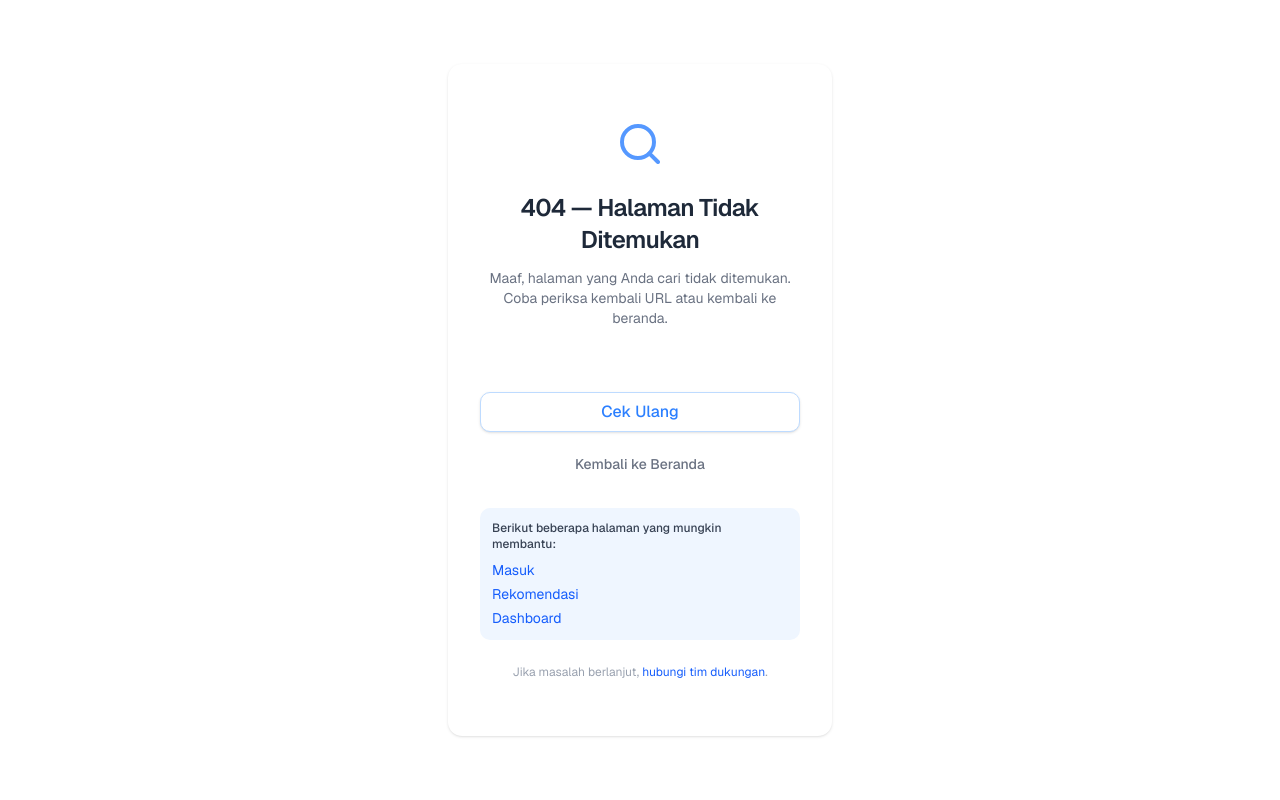
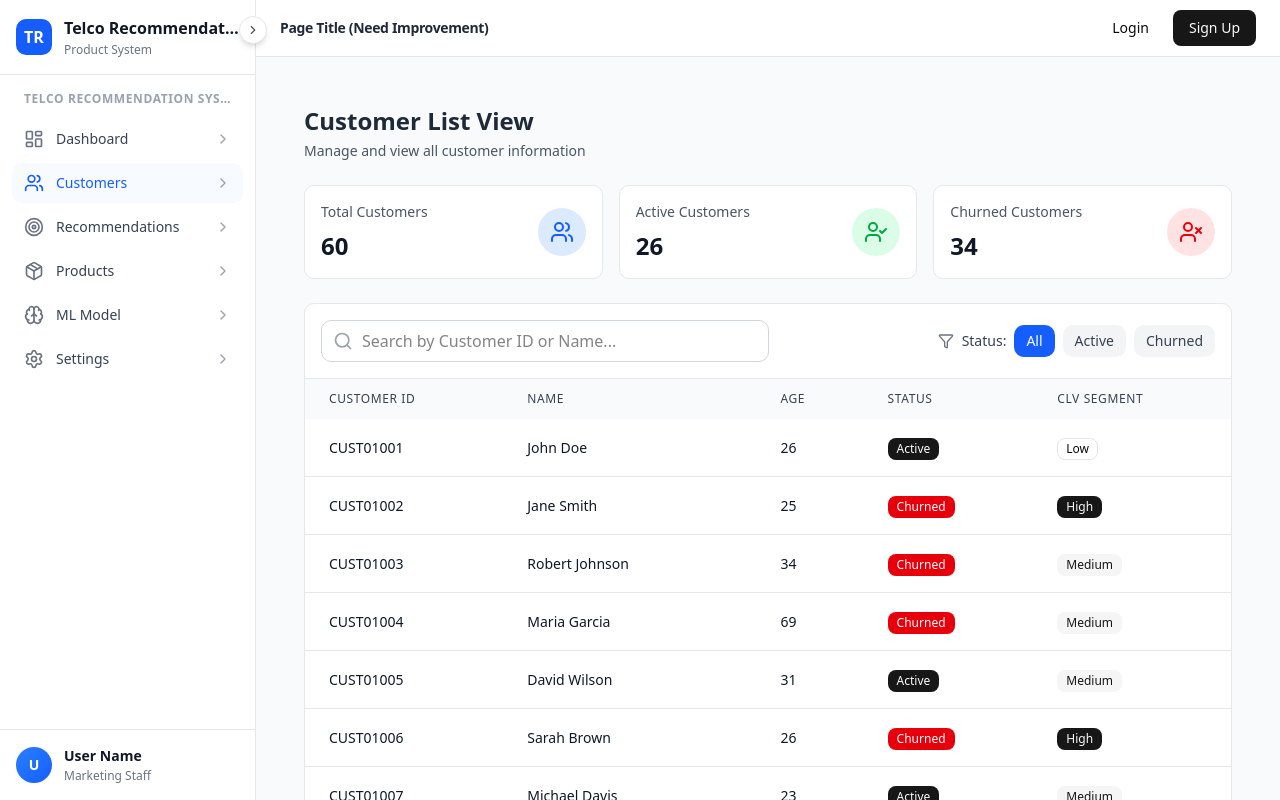
Before and after one commit to Insomnia-Space/web, a Next.js app: page /customers in a window 1280 px wide. Before the commit this address had no page. Built offline with nearby package versions, Linux system fonts and the light colour scheme; no server answers.

Commit message:
style: :construction: improve paging layout

```diff
--- /dev/null
+++ b/src/app/(main)/customers/page.tsx
@@ -0,0 +1,179 @@
+'use client';
+
+import { DashboardLayout } from '@/components/layout/Layouts';
+import { useAppDispatch, useAppSelector } from '@/store/hooks';
+import {
+  selectPageInfo,
+  selectPaginatedCustomers,
+  setCurrentPage,
+  setCustomers,
+  setSearchTerm,
+  setStatusFilter,
+} from '@/store/slices/customerSlice';
+import { useRouter } from 'next/navigation';
+import { useEffect } from 'react';
+import { CustomerListHeader } from '@/app/(main)/customers/components/CustomerListHeader';
+import { CustomerStatsCards } from '@/app/(main)/customers/components/CustomerStatsCard';
+import { CustomerFilters } from '@/app/(main)/customers/components/CustomerFilters';
+import { CustomerTable } from '@/app/(main)/customers/components/CustomerTable';
+import { CustomerPagination } from '@/app/(main)/customers/components/CustomerPagination';
+
+const generateSampleData = () => {
+  const names = [
+    'John Doe',
+    'Jane Smith',
+    'Robert Johnson',
+    'Maria Garcia',
+    'David Wilson',
+    'Sarah Brown',
+    'Michael Davis',
+    'Lisa Anderson',
+    'James Martinez',
+    'Jennifer Taylor',
+    'William Thomas',
+    'Patricia Moore',
+    'Richard Jackson',
+    'Barbara White',
+    'Joseph Harris',
+    'Susan Martin',
+    'Charles Thompson',
+    'Jessica Garcia',
+    'Thomas Robinson',
+    'Nancy Clark',
+    'Daniel Rodriguez',
+    'Karen Lewis',
+    'Matthew Lee',
+    'Betty Walker',
+    'Anthony Hall',
+    'Sandra Allen',
+    'Mark Young',
+    'Donna King',
+    'Paul Wright',
+    'Carol Lopez',
+    'Steven Hill',
+    'Michelle Scott',
+    'Andrew Green',
+    'Emily Adams',
+    'Joshua Baker',
+    'Ashley Nelson',
+    'Kevin Carter',
+    'Kimberly Mitchell',
+    'Brian Perez',
+    'Amanda Roberts',
+    'George Turner',
+    'Melissa Phillips',
+    'Edward Campbell',
+    'Deborah Parker',
+    'Ronald Evans',
+    'Stephanie Edwards',
+    'Timothy Collins',
+    'Rebecca Stewart',
+    'Jason Sanchez',
+    'Laura Morris',
+    'Jeffrey Rogers',
+    'Sharon Reed',
+    'Ryan Cook',
+    'Cynthia Morgan',
+    'Jacob Bell',
+    'Kathleen Murphy',
+    'Gary Bailey',
+    'Amy Rivera',
+    'Nicholas Cooper',
+    'Angela Richardson',
+  ];
+
+  const segments: Array<'High' | 'Medium' | 'Low'> = ['High', 'Medium', 'Low'];
+  const statuses: Array<'Active' | 'Churned'> = ['Active', 'Churned'];
+
+  return names.map((name, index) => ({
+    id: `CUST${String(index + 1001).padStart(5, '0')}`,
+    name,
+    age: Math.floor(Math.random() * 50) + 20,
+    status: statuses[Math.floor(Math.random() * statuses.length)],
+    clvSegment: segments[Math.floor(Math.random() * segments.length)],
+  }));
+};
+
+export default function CustomerListPage() {
+  const dispatch = useAppDispatch();
+  const router = useRouter();
+
+  // Selectors
+  const { filters, pagination, loading, stats } = useAppSelector(state => state.customers);
+  const paginatedCustomers = useAppSelector(selectPaginatedCustomers);
+  const pageInfo = useAppSelector(selectPageInfo);
+
+  // Initialize sample data (nanti ganti dengan fetchCustomers dari API)
+  useEffect(() => {
+    const sampleData = generateSampleData();
+    dispatch(setCustomers(sampleData));
+  }, [dispatch]);
+
+  // Handlers
+  const handleSearchChange = (value: string) => {
+    dispatch(setSearchTerm(value));
+  };
+
+  const handleSearchClear = () => {
+    dispatch(setSearchTerm(''));
+  };
+
+  const handleFilterChange = (status: 'All' | 'Active' | 'Churned') => {
+    dispatch(setStatusFilter(status));
+  };
+
+  const handlePageChange = (page: number) => {
+    dispatch(setCurrentPage(page));
+  };
+
+  const handleRowClick = (customer: { id: string }) => {
+    router.push(`/customers/${customer.id}`);
+  };
+
+  return (
+    <DashboardLayout>
+      <div className="p-6">
+        {/* Header */}
+        <CustomerListHeader />
+
+        {/* Statistics Cards */}
+        <CustomerStatsCards stats={stats} />
+
+        {/* Table Card */}
+        <div className="rounded-lg border border-gray-200 bg-white">
+          {/* Search and Filter Bar */}
+          <div className="border-b border-gray-200 p-4">
+            <CustomerFilters
+              searchTerm={filters.searchTerm}
+              onSearchChange={handleSearchChange}
+              onSearchClear={handleSearchClear}
+              filterStatus={filters.status}
+              onFilterChange={handleFilterChange}
+              loading={loading}
+            />
+          </div>
+
+          {/* Table */}
+          <CustomerTable
+            customers={paginatedCustomers}
+            loading={loading}
+            onRowClick={handleRowClick}
+          />
+
+          {/* Pagination */}
+          {pagination.totalItems > pagination.itemsPerPage && (
+            <CustomerPagination
+              currentPage={pagination.currentPage}
+              totalPages={pagination.totalPages}
+              itemsPerPage={pagination.itemsPerPage}
+              totalItems={pagination.totalItems}
+              startIndex={pageInfo.startIndex}
+              endIndex={pageInfo.endIndex}
+              onPageChange={handlePageChange}
+            />
+          )}
+        </div>
+      </div>
+    </DashboardLayout>
+  );
+}
--- a/src/components/pagination.tsx
+++ b/src/components/pagination.tsx
@@ -1,10 +1,8 @@
-'use client';
-
-import { cn } from '@/lib/utils';
+import { ChevronLeft, ChevronRight } from 'lucide-react';
 
 interface PaginationProps {
-  currentPage?: number;
-  totalPages?: number;
+  currentPage: number;
+  totalPages: number;
   onPageChange: (page: number) => void;
   itemsPerPage?: number;
   totalItems?: number;
@@ -12,7 +10,7 @@ interface PaginationProps {
   className?: string;
 }
 
-export default function Pagination({
+export function Pagination({
   currentPage = 1,
   totalPages = 1,
   onPageChange,
@@ -25,7 +23,7 @@ export default function Pagination({
   const endItem = Math.min(currentPage * itemsPerPage, totalItems);
 
   const getPageNumbers = () => {
-    const pages: number[] = [];
+    const pages: (number | string)[] = [];
     const showPages = 5;
 
     let startPage = Math.max(1, currentPage - Math.floor(showPages / 2));
@@ -35,13 +33,31 @@ export default function Pagination({
       startPage = Math.max(1, endPage - showPages + 1);
     }
 
+    // Always show first page
+    if (startPage > 1) {
+      pages.push(1);
+      if (startPage > 2) pages.push('...');
+    }
+
+    // Page numbers
     for (let i = startPage; i <= endPage; i++) {
       pages.push(i);
+    }
+
+    // Always show last page
+    if (endPage < totalPages) {
+      if (endPage < totalPages - 1) pages.push('...');
+      pages.push(totalPages);
     }
 
     return pages;
   };
 
+  if (totalPages <= 1) return null;
+
+  function cn(...classes: (string | false | null | undefined)[]): string {
+    return classes.filter(Boolean).join(' ');
+  }
   return (
     <div className={cn('flex items-center justify-between', className)}>
       {showInfo && (
@@ -57,34 +73,48 @@ export default function Pagination({
         <button
           onClick={() => onPageChange(currentPage - 1)}
           disabled={currentPage === 1}
-          className="rounded-md border border-gray-300 bg-white px-3 py-2 text-sm font-medium text-gray-700 hover:bg-gray-50 disabled:cursor-not-allowed disabled:opacity-50"
+          className="flex items-center gap-1 rounded-lg border border-gray-300 bg-white px-3 py-2 text-sm font-medium text-gray-700 transition-colors hover:bg-gray-50 disabled:cursor-not-allowed disabled:opacity-50"
         >
+          <ChevronLeft className="h-4 w-4" />
           Previous
         </button>
 
         {/* Page Numbers */}
-        {getPageNumbers().map(page => (
+        <div className="hidden items-center gap-1 sm:flex">
+          {getPageNumbers().map((page, index) => (
             <button
-            key={page}
-            onClick={() => onPageChange(page)}
+              key={index}
+              onClick={() => typeof page === 'number' && onPageChange(page)}
+              disabled={page === '...'}
               className={cn(
-              'rounded-md px-4 py-2 text-sm font-medium',
+                'rounded-lg px-4 py-2 text-sm font-medium transition-colors',
                 currentPage === page
                   ? 'bg-blue-600 text-white'
+                  : page === '...'
+                    ? 'cursor-default text-gray-400'
                     : 'border border-gray-300 bg-white text-gray-700 hover:bg-gray-50'
               )}
             >
               {page}
             </button>
           ))}
+        </div>
+
+        {/* Mobile: Show current page */}
+        <div className="flex items-center gap-2 sm:hidden">
+          <span className="text-sm text-gray-700">
+            Page {currentPage} of {totalPages}
+          </span>
+        </div>
 
         {/* Next Button */}
         <button
           onClick={() => onPageChange(currentPage + 1)}
           disabled={currentPage === totalPages}
-          className="rounded-md border border-gray-300 bg-white px-3 py-2 text-sm font-medium text-gray-700 hover:bg-gray-50 disabled:cursor-not-allowed disabled:opacity-50"
+          className="flex items-center gap-1 rounded-lg border border-gray-300 bg-white px-3 py-2 text-sm font-medium text-gray-700 transition-colors hover:bg-gray-50 disabled:cursor-not-allowed disabled:opacity-50"
         >
           Next
+          <ChevronRight className="h-4 w-4" />
         </button>
       </div>
     </div>
```
Lines whose indentation alone changed are shown as unchanged.
